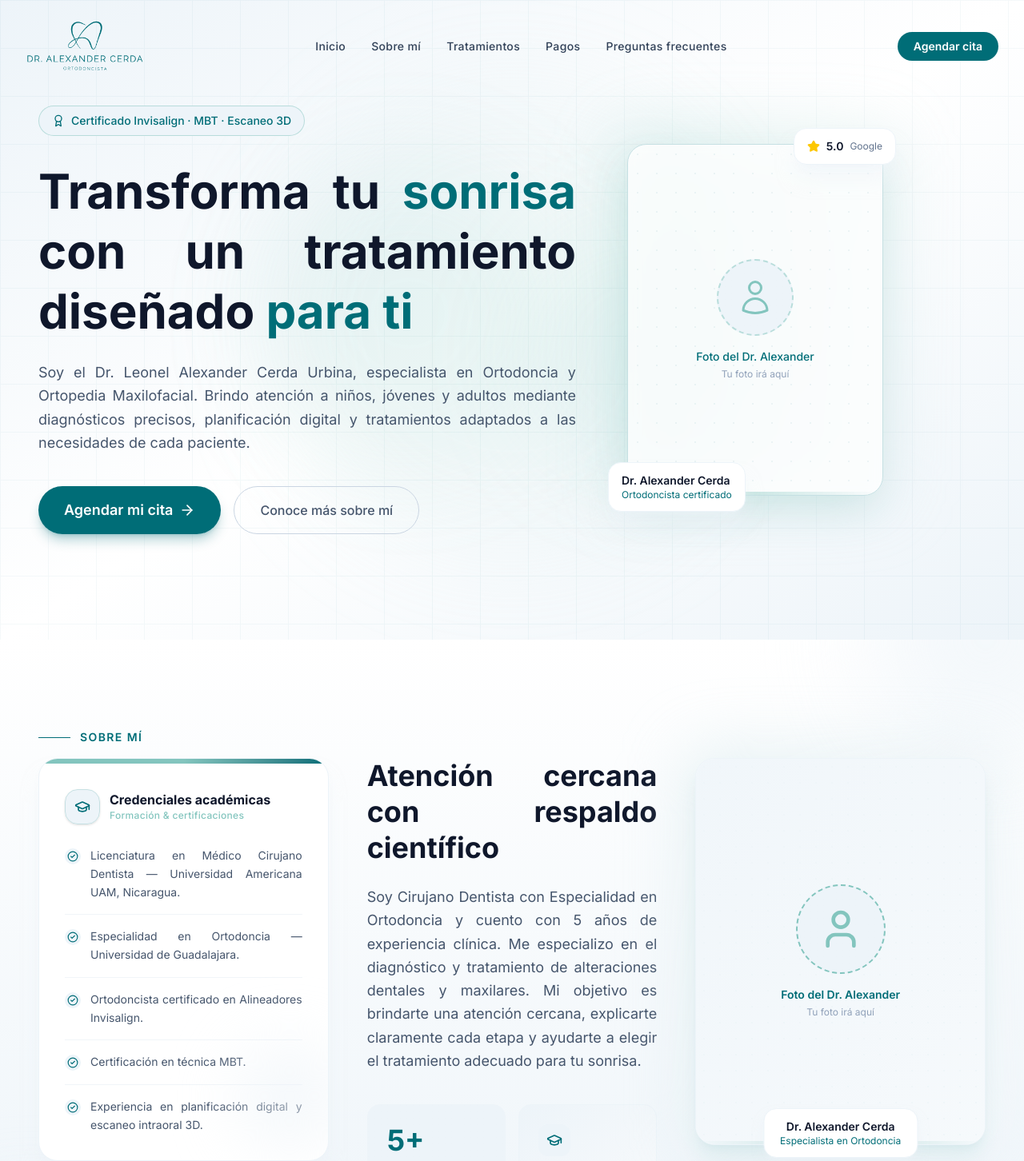
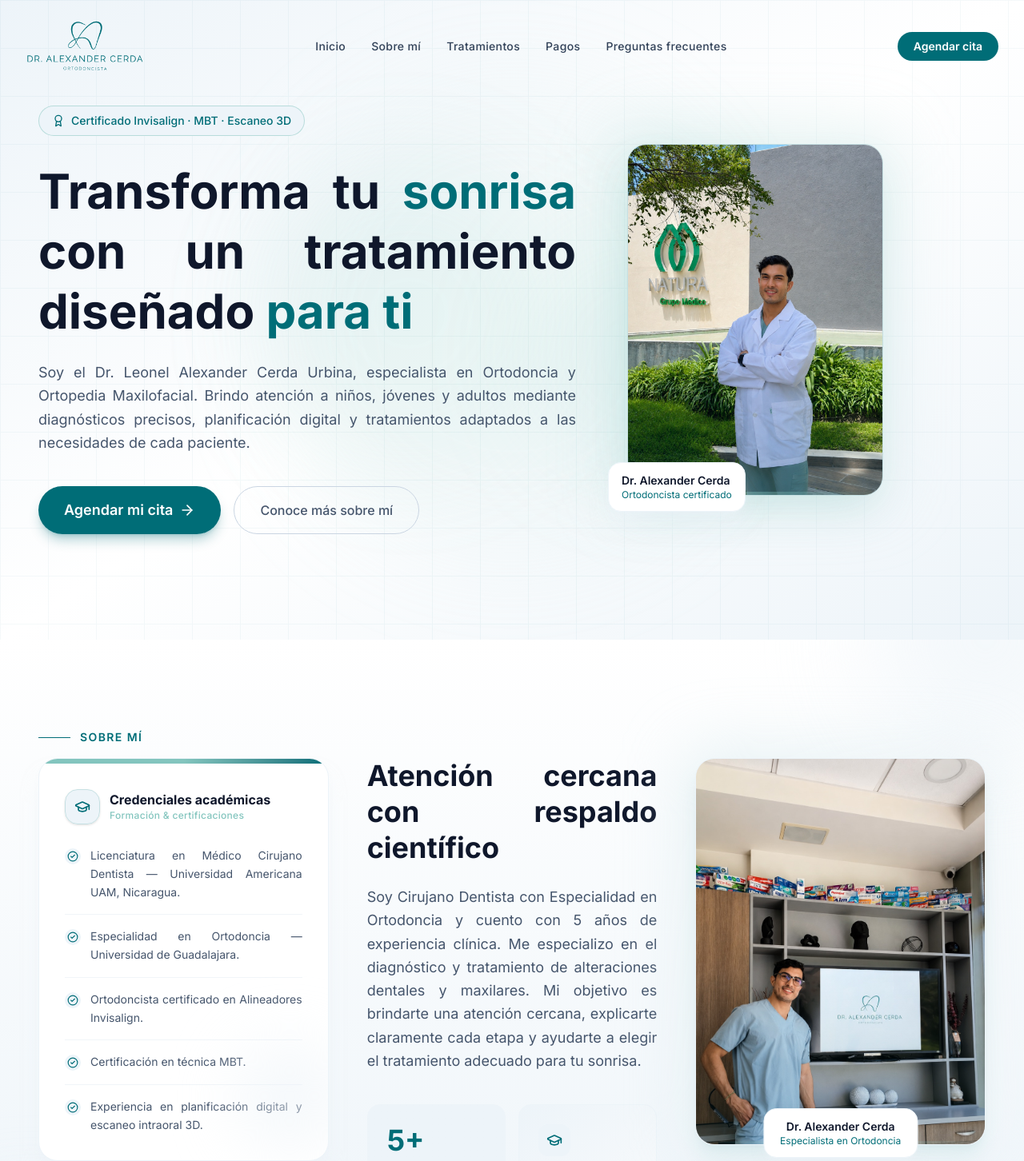
Before and after one commit to Yaelciny/landingPage-drAlexander, a Next.js app: page / in a window 1280 px wide. Shown: the top 1452 px of the page at 80% size. Built offline with nearby package versions, Linux system fonts and the light colour scheme.

Commit message:
Implementacion de fotos del doctor

```diff
--- a/app/page.tsx
+++ b/app/page.tsx
@@ -29,7 +29,7 @@ export default function Page() {
       <Faq data={faq} />
       <Contact data={contact} />
       <Footer contact={contact} />
-      <WhatsAppBubble phone="523336429896" />
+      <WhatsAppBubble phone="5213318792761" />
     </main>
   );
 }
--- a/src/components/About/About.tsx
+++ b/src/components/About/About.tsx
@@ -1,7 +1,9 @@
 'use client';
 
 import { motion } from 'framer-motion';
-import { CheckCircle2, GraduationCap, User } from 'lucide-react';
+import { CheckCircle2, GraduationCap } from 'lucide-react';
+import Image from 'next/image';
+import drPhoto from '@/assets/dr/dr-2.jpeg';
 import type { AboutData } from '@/data/nat';
 
 interface AboutProps {
@@ -168,31 +170,16 @@ export default function About({ data }: AboutProps) {
             <div className="absolute -inset-3 rounded-3xl bg-gradient-to-br from-blue-200/40 to-sky-100/30 blur-2xl" />
 
             {/* Marco foto */}
-            <div className="relative rounded-3xl overflow-hidden border border-blue-100 shadow-xl shadow-blue-200/40 bg-white flex flex-col items-center justify-center gap-4 aspect-[3/4]">
-              {/* Patrón de fondo */}
-              <div
-                className="absolute inset-0 opacity-[0.05]"
-                style={{
-                  backgroundImage:
-                    'radial-gradient(circle, rgba(0,109,119,1) 1px, transparent 1px)',
-                  backgroundSize: '20px 20px',
-                }}
+            <div className="relative rounded-3xl overflow-hidden border border-blue-100 shadow-xl shadow-blue-200/40 aspect-[3/4]">
+              <Image
+                src={drPhoto}
+                alt="Dr. Leonel Alexander Cerda Urbina — Especialista en Ortodoncia"
+                fill
+                sizes="(max-width: 768px) 100vw, 400px"
+                className="object-cover object-top"
               />
-
-              {/* Gradiente superior */}
-              <div className="absolute inset-0 bg-gradient-to-br from-sky-50/80 to-blue-50/50" />
-
-              {/* Icono */}
-              <div className="relative z-10 w-28 h-28 rounded-full bg-gradient-to-br from-blue-100 to-sky-100 border-2 border-dashed border-blue-300 flex items-center justify-center">
-                <User className="w-14 h-14 text-blue-400" />
-              </div>
-
-              {/* Texto */}
-              <div className="relative z-10 text-center px-6">
-                <p className="text-blue-600 font-semibold text-sm">Foto del Dr. Alexander</p>
-                <p className="text-slate-400 text-xs mt-1">Tu foto irá aquí</p>
-              </div>
-
+              {/* Overlay sutil */}
+              <div className="absolute inset-0 bg-gradient-to-t from-blue-900/20 via-transparent to-transparent" />
               {/* Línea inferior */}
               <div className="absolute bottom-0 left-0 right-0 h-1 bg-gradient-to-r from-transparent via-blue-400/40 to-transparent" />
             </div>
--- a/src/components/Hero/Hero.tsx
+++ b/src/components/Hero/Hero.tsx
@@ -2,6 +2,8 @@
 
 import { motion } from 'framer-motion';
 import { ArrowRight, Award, Scan, Star } from 'lucide-react';
+import Image from 'next/image';
+import drPhoto from '@/assets/dr/dr-1.jpeg';
 import type { HeroData } from '@/data/nat';
 
 interface HeroProps {
@@ -111,40 +113,17 @@ export default function Hero({ data }: HeroProps) {
             <div className="absolute -inset-4 rounded-3xl bg-gradient-to-br from-blue-300/30 to-sky-200/20 blur-2xl" />
 
             {/* Marco principal */}
-            <div className="relative w-72 h-96 sm:w-80 sm:h-[440px] rounded-3xl overflow-hidden border border-blue-200 shadow-2xl shadow-blue-300/30 bg-white/80 backdrop-blur-sm flex flex-col items-center justify-center gap-4">
-              {/* Patrón de fondo sutil */}
-              <div
-                className="absolute inset-0 opacity-[0.06]"
-                style={{
-                  backgroundImage:
-                    'radial-gradient(circle, rgba(0,109,119,1) 1px, transparent 1px)',
-                  backgroundSize: '24px 24px',
-                }}
+            <div className="relative w-72 h-96 sm:w-80 sm:h-[440px] rounded-3xl overflow-hidden border border-blue-200 shadow-2xl shadow-blue-300/30">
+              <Image
+                src={drPhoto}
+                alt="Dr. Leonel Alexander Cerda Urbina — Ortodoncista"
+                fill
+                sizes="(max-width: 768px) 100vw, 400px"
+                className="object-cover object-top"
+                priority
               />
-
-              {/* Icono placeholder */}
-              <div className="relative z-10 w-24 h-24 rounded-full bg-gradient-to-br from-blue-100 to-sky-100 border-2 border-dashed border-blue-400/50 flex items-center justify-center">
-                <svg
-                  className="w-12 h-12 text-blue-400"
-                  fill="none"
-                  stroke="currentColor"
-                  viewBox="0 0 24 24"
-                >
-                  <path
-                    strokeLinecap="round"
-                    strokeLinejoin="round"
-                    strokeWidth={1.5}
-                    d="M15.75 6a3.75 3.75 0 11-7.5 0 3.75 3.75 0 017.5 0zM4.501 20.118a7.5 7.5 0 0114.998 0A17.933 17.933 0 0112 21.75c-2.676 0-5.216-.584-7.499-1.632z"
-                  />
-                </svg>
-              </div>
-
-              {/* Texto placeholder */}
-              <div className="relative z-10 text-center px-6">
-                <p className="text-blue-600 font-medium text-sm">Foto del Dr. Alexander</p>
-                <p className="text-slate-400 text-xs mt-1">Tu foto irá aquí</p>
-              </div>
-
+              {/* Overlay sutil */}
+              <div className="absolute inset-0 bg-gradient-to-t from-blue-900/20 via-transparent to-transparent" />
               {/* Línea decorativa inferior */}
               <div className="absolute bottom-0 left-0 right-0 h-1 bg-gradient-to-r from-transparent via-blue-400/40 to-transparent" />
             </div>
@@ -159,18 +138,6 @@ export default function Hero({ data }: HeroProps) {
               <p className="text-slate-900 font-semibold text-sm">Dr. Alexander Cerda</p>
               <p className="text-blue-600 text-xs">Ortodoncista certificado</p>
             </motion.div>
-
-            {/* Badge flotante: rating */}
-            <motion.div
-              initial={{ opacity: 0, y: -10 }}
-              animate={{ opacity: 1, y: 0 }}
-              transition={{ duration: 0.5, delay: 0.9 }}
-              className="absolute -top-5 -right-4 bg-white border border-blue-100 rounded-2xl px-4 py-3 shadow-xl shadow-blue-100/50 flex items-center gap-2"
-            >
-              <Star className="w-4 h-4 text-yellow-400 fill-yellow-400" />
-              <span className="text-slate-900 font-semibold text-sm">5.0</span>
-              <span className="text-slate-500 text-xs">Google</span>
-            </motion.div>
           </motion.div>
 
         </div>
--- a/src/data/nat.ts
+++ b/src/data/nat.ts
@@ -372,13 +372,13 @@ export const contact: ContactData = {
   subheadline:
     "Agenda una valoración conmigo para conocer el estado de tu sonrisa y encontrar el tratamiento adecuado para ti.",
   ctaLabel: "Agendar valoración",
-  ctaHref: "https://wa.me/523336429896",
+  ctaHref: "https://wa.me/5213318792761",
   doctorName: "Dr. Leonel Alexander Cerda Urbina",
   specialty:
     "Cirujano Dentista con Especialidad en Ortodoncia y Ortopedia Maxilofacial",
   location: "Natura Grupo Médico, Av. Abedules 539, Zapopan, Jalisco",
-  phone: "+52 33 3642 9896",
-  phoneHref: "tel:+523336429896",
+  phone: "+52 1 33 1879 2761",
+  phoneHref: "tel:+5213318792761",
   email: "alexandercerda1@gmail.com",
   emailHref: "mailto:alexandercerda1@gmail.com",
   instagram: "@dr.alexandercerda",
```
Also changed, not shown: src/assets/dr/dr-1.jpeg (added), src/assets/dr/dr-2.jpeg (added).
